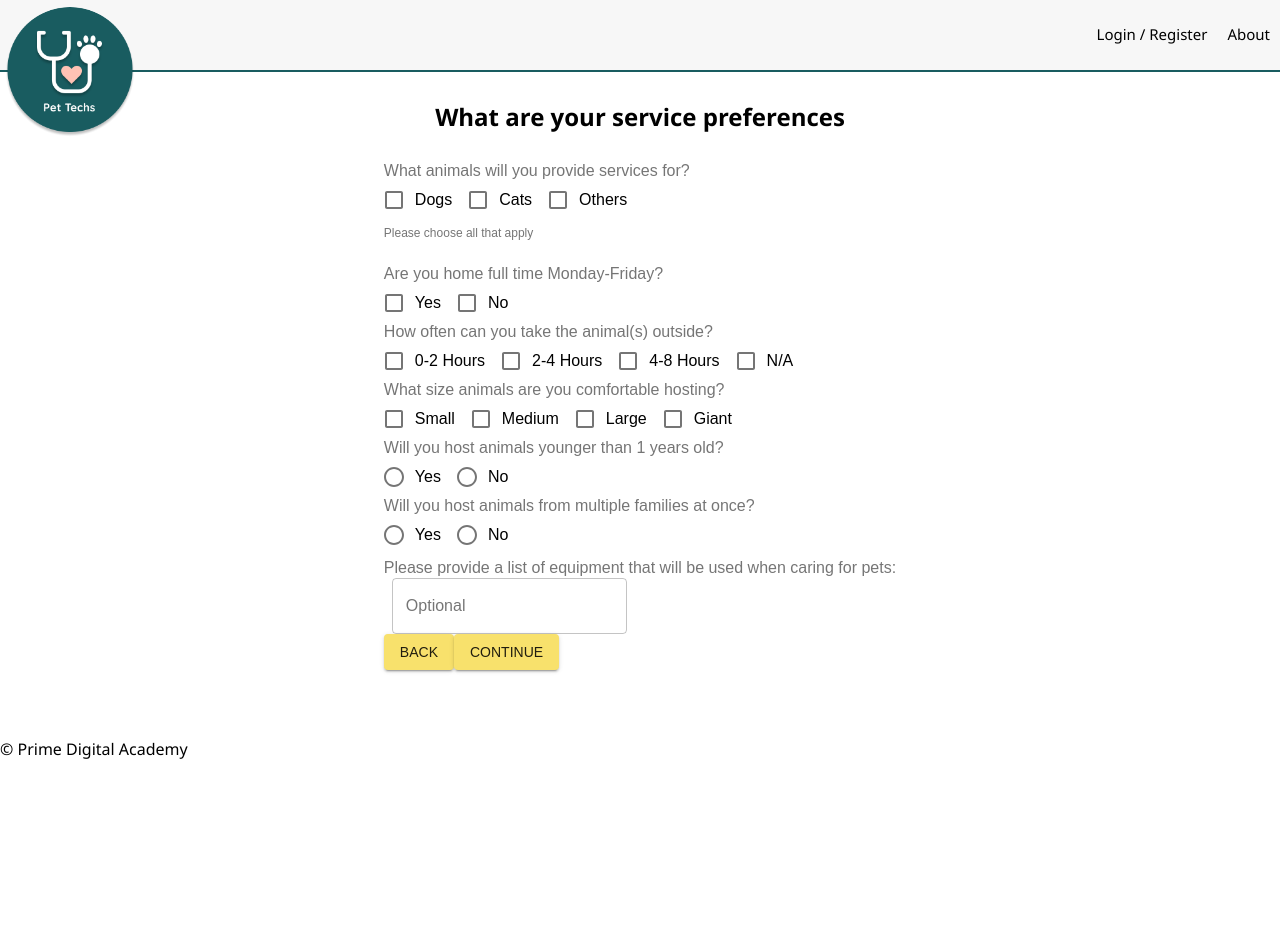
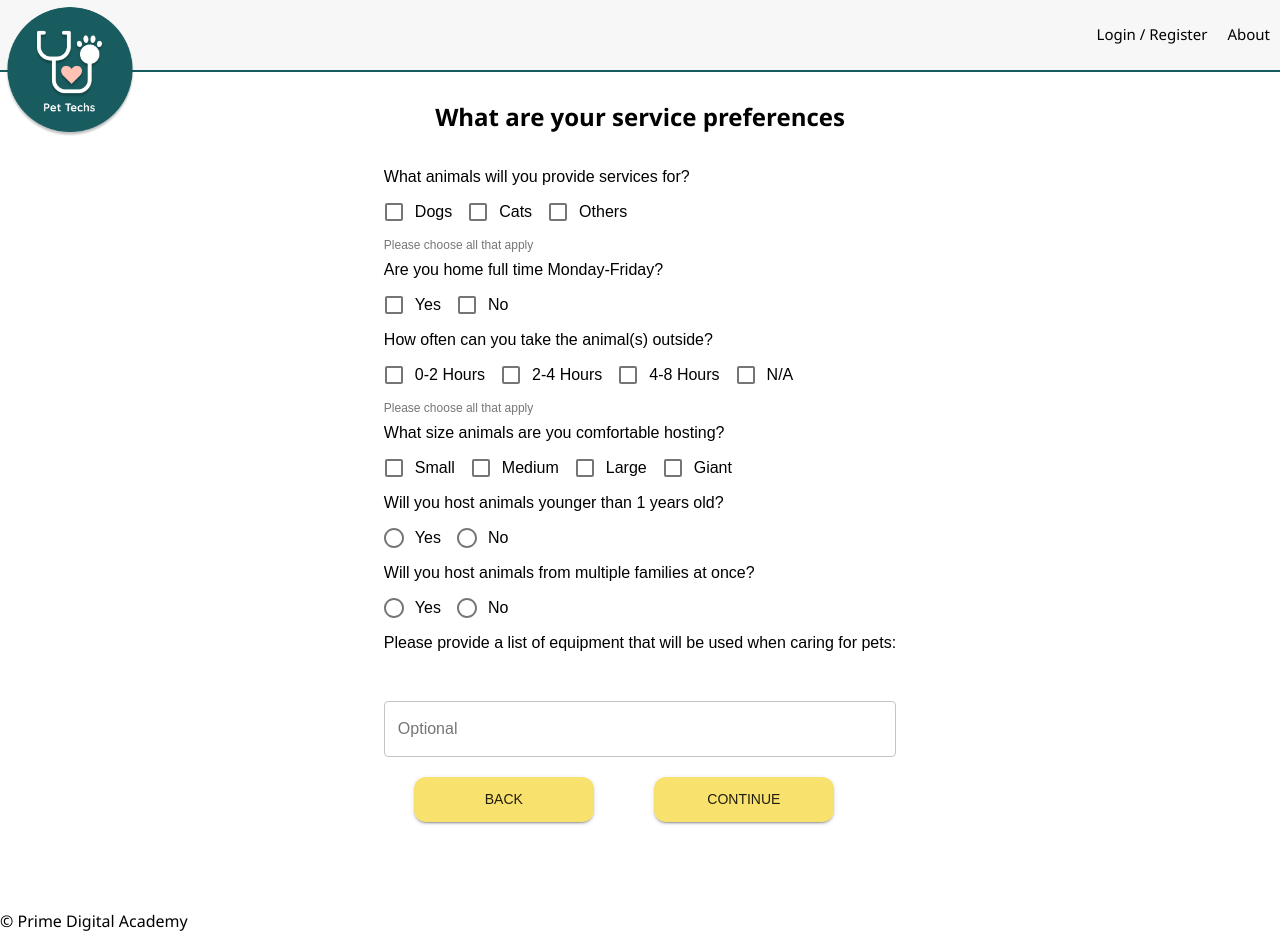
Before and after one commit to chinmayapulikallu/pet-techs, a React (Create React App) app: page /#/vtreg2 in a window 1280 px wide. Before the commit the page ends 800 px from the top, so only its background shows below. Built offline with nearby package versions, Linux system fonts and the light colour scheme; no server answers.

Commit message:
working on state

```diff
--- a/src/components/VTPage2/VTPage2.jsx
+++ b/src/components/VTPage2/VTPage2.jsx
@@ -3,7 +3,7 @@ import { connect } from 'react-redux'
 import { withRouter } from "react-router"
 import FormControl from '@material-ui/core/FormControl'
 import FormLabel from "@material-ui/core/FormLabel"
-import { FormControlLabel} from '@material-ui/core';
+import { FormControlLabel } from '@material-ui/core';
 import FormGroup from "@material-ui/core/FormGroup"
 import Checkbox from "@material-ui/core/Checkbox"
 import FormHelperText from "@material-ui/core/FormHelperText"
@@ -12,6 +12,7 @@ import TextField from "@material-ui/core/TextField"
 import Grid from "@material-ui/core/Grid"
 import Button from '@material-ui/core/Button'
 import { withStyles } from '@material-ui/core/styles';
+import Typeography from '@material-ui/core/Typography'
 
 
 const styles = theme => ({
@@ -23,14 +24,16 @@ const styles = theme => ({
     title: {
         textAlign: 'center',
     },
-    textbox: {
-        marginLeft: theme.spacing(1),
-        marginRight: theme.spacing(1),
+    helperText: {
+        textAlign: 'center',
     },
-    buttons: {
+    button: {
+        margin: "20px 30px 20px 30px",
+        height: 45,
+        width: 180,
+        borderRadius: 12,
 
-       marginRight: "10px"
-    }
+    },
 })
 
 class VTPage2 extends Component {
@@ -39,9 +42,12 @@ class VTPage2 extends Component {
         ...this.props.vtInfo2
     }
 
+    //THIS WILL HANDLE ALL THE INPUTS FROM THE VET TECH PREFERENCES
     handleChange = (event, property) => {
         console.log(event.target.value, property);
-
+        this.setState({
+        [property]: event.target.value
+        })
     }
 
     handleBackClick = () => {
@@ -60,36 +66,41 @@ class VTPage2 extends Component {
     }
 
     render() {
-        const {classes} = this.props
+        const { classes } = this.props
         return (
             <div className={classes.root}>
                 <div className={classes.title}>
-                <h2>What are your service preferences</h2>
+                    <h2>What are your service preferences</h2>
                 </div>
                 <br />
                 <Grid container justify="center" spacing={3}>
-                    <FormControl component="fieldset">
-                        <FormLabel component="label">What animals will you provide services for?</FormLabel>
+                    <FormControl>
+                        <Typeography variant="subtitle1">What animals will you provide services for?</Typeography>
                         <FormGroup row="true">
                             <FormControlLabel
                                 control={<Checkbox name="dog" />}
+
+                                value={this.state.dog}
                                 onChange={(event) => this.handleChange(event, "dogs")}
                                 label="Dogs"
                             />
                             <FormControlLabel
                                 control={<Checkbox name="cat" />}
+                                value={this.state.cat}
                                 onChange={(event) => this.handleChange(event, "cats")}
+                                defaultChecked={false}
                                 label="Cats"
                             />
                             <FormControlLabel
                                 control={<Checkbox name="other" />}
+                                value={this.state.other}
                                 onChange={(event) => this.handleChange(event, "other")}
+                                defaultChecked={false}
                                 label="Others"
                             />
                         </FormGroup>
-                        <FormHelperText>Please choose all that apply</FormHelperText>
-                        <br />
-                        <FormLabel component="label">Are you home full time Monday-Friday?</FormLabel>
+                            <FormHelperText>Please choose all that apply</FormHelperText>
+                        <Typeography variant="subtitle1">Are you home full time Monday-Friday?</Typeography>
                         <FormGroup row="true">
                             <FormControlLabel
                                 control={<Checkbox name="availYes" />}
@@ -102,54 +113,71 @@ class VTPage2 extends Component {
                                 label="No"
                             />
                         </FormGroup>
-
-                        <FormLabel component="label">How often can you take the animal(s) outside?</FormLabel>
+                        <Typeography variant="subtitle1">How often can you take the animal(s) outside?</Typeography>
                         <FormGroup row="true">
                             <FormControlLabel
-                                control={<Checkbox name="hrCheck1" />}
-                                onChange={(event) => this.handleChange(event, "0-2")}
+                                control={<Checkbox name="" />}
+                                defaultChecked={false}
+                                value={this.state.hourSelectOne}
+                                onChange={(event) => this.handleChange(event, "hourSelectOne")}
                                 label="0-2 Hours"
                             />
                             <FormControlLabel
-                                control={<Checkbox name="hrCheck2" />}
-                                onChange={(event) => this.handleChange(event, "2-4")}
+                                control={<Checkbox name="hourSelectTwo" />}
+                                defaultChecked={false}
+                                value={this.state.hourSelectTwo}
+                                onChange={(event) => this.handleChange(event, "hourSelectTwo")}
                                 label="2-4 Hours"
                             />
                             <FormControlLabel
-                                control={<Checkbox name="hrCheck3" />}
-                                onChange={(event) => this.handleChange(event, "4-8")}
+                                control={<Checkbox name="hourSelectThree" />}
+                                defaultChecked={false}
+                                value={this.state.hourSelectThree}
+                                onChange={(event) => this.handleChange(event, "hourSelectThree")}
                                 label="4-8 Hours"
                             />
                             <FormControlLabel
-                                control={<Checkbox name="hrCheck4" />}
-                                onChange={(event) => this.handleChange(event, "N/A")}
+                                control={<Checkbox name="hourSelectFour" />}
+                                defaultChecked={false}
+                                value={this.state.hourSelectFour}
+                                onChange={(event) => this.handleChange(event, "hourSelectFour")}
                                 label="N/A"
                             />
+
                         </FormGroup>
-                        <FormLabel component="label">What size animals are you comfortable hosting?</FormLabel>
+                        <FormHelperText>Please choose all that apply</FormHelperText>
+                        <Typeography variant="subtitle1">What size animals are you comfortable hosting?</Typeography>
                         <FormGroup row="true">
                             <FormControlLabel
                                 control={<Checkbox name="smCheck" />}
-                                onChange={(event) => this.handleChange(event, "small")}
+                                defaultChecked={false}
+                                value={this.state.smallAnimal}
+                                onChange={(event) => this.handleChange(event, "smallAnimal")}
                                 label="Small"
                             />
                             <FormControlLabel
                                 control={<Checkbox name="mdCheck" />}
-                                onChange={(event) => this.handleChange(event, "medium")}
+                                defaultChecked={false}
+                                value={this.state.mediumAnimal}
+                                onChange={(event) => this.handleChange(event, "mediumAnimal")}
                                 label="Medium"
                             />
                             <FormControlLabel
                                 control={<Checkbox name="lgCheck" />}
-                                onChange={(event) => this.handleChange(event, "large")}
+                                defaultChecked={false}
+                                value={this.state.largeAnimal}
+                                onChange={(event) => this.handleChange(event, "largeAnimal")}
                                 label="Large"
                             />
                             <FormControlLabel
                                 control={<Checkbox name="gtCheck" />}
-                                onChange={(event) => this.handleChange(event, "giant")}
+                                defaultChecked={false}
+                                value={this.state.giantAnimal}
+                                onChange={(event) => this.handleChange(event, "giantAnimal")}
                                 label="Giant"
                             />
                         </FormGroup>
-                        <FormLabel component="label">Will you host animals younger than 1 years old?</FormLabel>
+                        <Typeography variant="subtitle1">Will you host animals younger than 1 years old?</Typeography>
                         <FormGroup row="true">
                             <FormControlLabel
                                 control={<Radio name="youngYes" />}
@@ -164,7 +192,7 @@ class VTPage2 extends Component {
                                 label="No"
                             />
                         </FormGroup>
-                        <FormLabel component="label">Will you host animals from multiple families at once?</FormLabel>
+                        <Typeography variant="subtitle1">Will you host animals from multiple families at once?</Typeography>
                         <FormGroup row="true">
                             <FormControlLabel
                                 control={<Radio name="multiYesRadio" />}
@@ -178,19 +206,26 @@ class VTPage2 extends Component {
                             />
                         </FormGroup>
                         <Grid>
-                            <FormLabel component="label">Please provide a list of equipment that will be used when caring for pets: </FormLabel>
+                            <Typeography variant="subtitle1">Please provide a list of equipment that will be used when caring for pets: </Typeography>
                             <br />
-                            <div className={classes.textbox}>
-                            <TextField type="text" id="outlined-basic" label="Optional" variant="outlined"
+                            <br />
+                            <div >
+                                <TextField
+                                fullWidth="true"
+                                multiline="true"
+                                type="text"
+                                id="outlined-basic"
+                                label="Optional"
+                                variant="outlined"
                                 color="secondary"
-                            />
+                                value={this.state.optionalEquipment}
+                                onChange={(event) => this.handleChange(event, "optionalEquipment")}
+                                />
                             </div>
                         </Grid>
                         <Grid alignItems="center" justifyContent="center">
-                            <div className={classes.buttons}>
-                            <Button variant="contained" color="primary" >Back</Button>
-                            <Button variant="contained" color="primary">Continue</Button>
-                            </div>
+                            <Button className={classes.button} onClick={this.handleBackClick} variant="contained" color="primary" >Back</Button>
+                            <Button className={classes.button} onClick={this.handleContClick} variant="contained" color="primary">Continue</Button>
                         </Grid>
                     </FormControl>
                 </Grid>
@@ -259,14 +294,14 @@ const mapStateToProps = (state) => ({
         dog: false,
         cat: false,
         other: false,
-        hourSelect1: false,
-        hourSelect2: false,
-        hourSelect3: false,
-        hourSelect4: false,
-        small: false,
-        medium: false,
-        large: false,
-        giant: false,
+        hourSelectOne: false,
+        hourSelectTwo: false,
+        hourSelectThree: false,
+        hourSelectFour: false,
+        smallAnimal: false,
+        mediumAnimal: false,
+        largeAnimal: false,
+        giantAnimal: false,
         youngAnimals: '',
         multipleAnimals: '',
         optionalEquipment: '',
```
